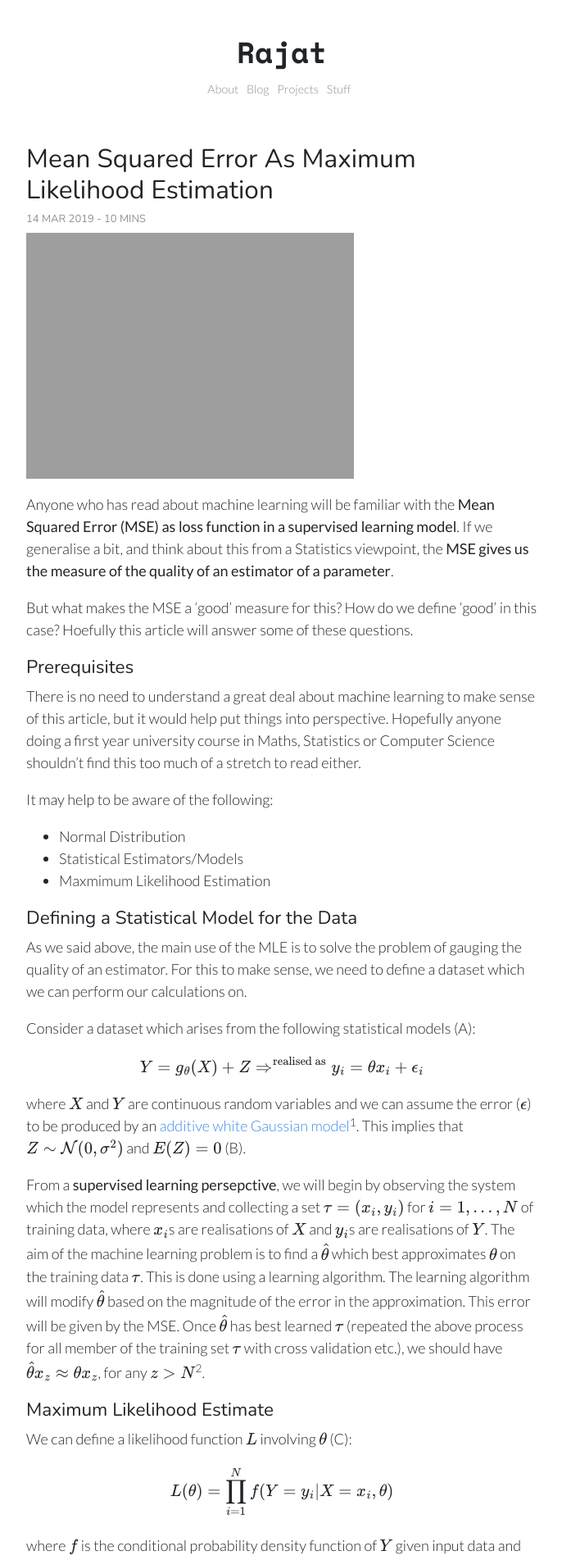
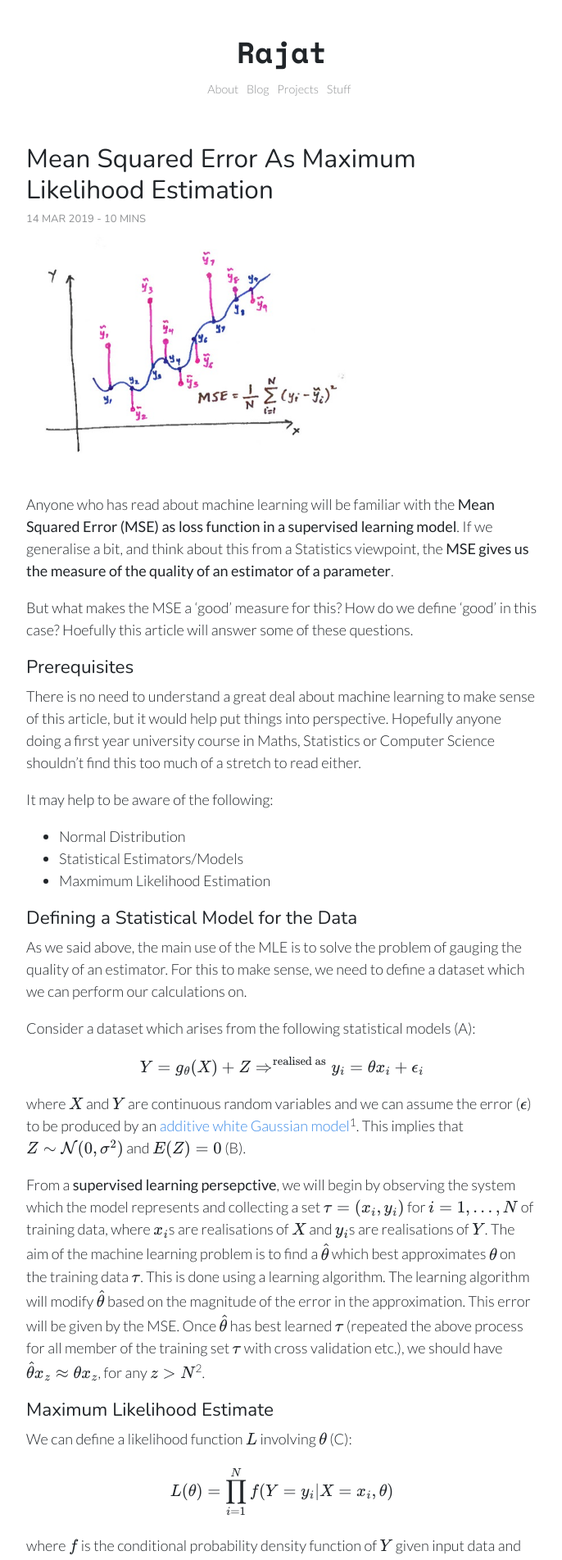
Before and after one commit to RajatRasal/rajatrasal.github.io, a Jekyll site: the page built from _posts/2019-03-14-Mean-Squared-Error-as-Maximum-Likelihood-Estimation.md, in a window 1280 px wide. Shown: the top 1903 px of the page at 82% size, without its empty margins (296-982 px from the left). Built offline with Jekyll 4.4.1, drawn with Linux system fonts in a browser that asks for light colours; formulas are drawn with MathJax 3.

Commit message:
another MSE vs MLE image trial

```diff
--- a/_posts/2019-03-14-Mean-Squared-Error-as-Maximum-Likelihood-Estimation.md
+++ b/_posts/2019-03-14-Mean-Squared-Error-as-Maximum-Likelihood-Estimation.md
@@ -4,7 +4,7 @@ author: Rajat
 time: 10
 type: blog
 ---
-<img src="{{ site.url }}/assets/images/14_03_2019/MSE.pdf">
+<img src="{{ site.url }}/assets/images/14_03_2019/MSE.jpeg" width="400px" height="300px">
 
 Anyone who has read about machine learning will be familiar with the **Mean Squared Error (MSE) as loss function in a supervised learning model**. If we generalise a bit, and think about this from a Statistics viewpoint, the **MSE gives us the measure of the quality of an estimator of a parameter**.
 
```
Also changed, not shown: assets/images/14_03_2019/MSE.jpeg (added).
